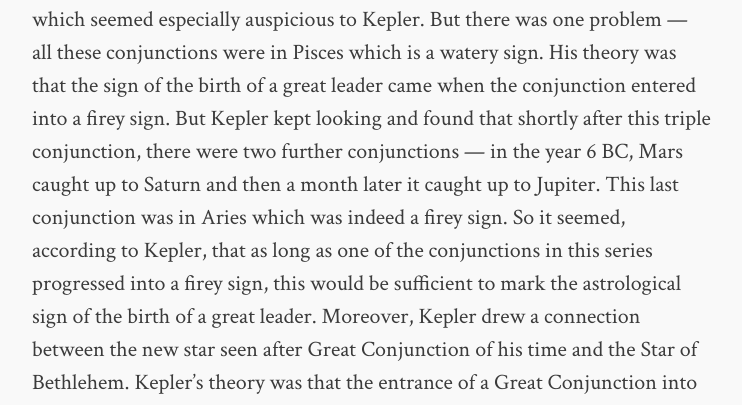
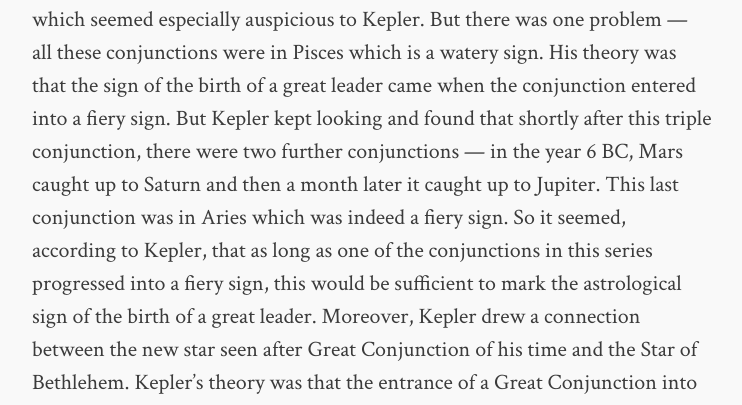
Before and after one commit to joe-antognini/song-of-urania, a Jekyll site: the page built from _posts/2023-01-06-025.md, in a window 1280 px wide and 1400 px high, scrolled down 21963 px. Shown: the part 981-1386 px from the top of the window, without its empty margins (268-1010 px from the left). Built offline with Jekyll 4.4.1, drawn with Linux system fonts in a browser that asks for light colours; comment, search, counter and statistics services are not loaded; some of the changed text lies outside the part shown.

Commit message:
Fix some typos in transcription.

```diff
--- a/_posts/2023-01-06-025.md
+++ b/_posts/2023-01-06-025.md
@@ -687,16 +687,16 @@ out that the Great Conjunction a few years before the birth of Christ was one
 of these triple conjunctions, which seemed especially auspicious to Kepler.
 But there was one problem --- all these conjunctions were in Pisces which is a
 watery sign.  His theory was that the sign of the birth of a great leader came
-when the conjunction entered into a firey sign.  But Kepler kept looking and
+when the conjunction entered into a fiery sign.  But Kepler kept looking and
 found that shortly after this triple conjunction, there were two further
 conjunctions --- in the year 6 BC, Mars caught up to Saturn and then a month
 later it caught up to Jupiter.  This last conjunction was in Aries which was
-indeed a firey sign.  So it seemed, according to Kepler, that as long as one of
-the conjunctions in this series progressed into a firey sign, this would be
+indeed a fiery sign.  So it seemed, according to Kepler, that as long as one of
+the conjunctions in this series progressed into a fiery sign, this would be
 sufficient to mark the astrological sign of the birth of a great leader.
 Moreover, Kepler drew a connection between the new star seen after Great
 Conjunction of his time and the Star of Bethlehem.  Kepler's theory was that
-the entrance of a Great Conjunction into the firey trigon produced a new star
+the entrance of a Great Conjunction into the fiery trigon produced a new star
 in the sky.  He had seen this in his own time, and he believed that the Star of
 Bethlehem recorded in the Gospel of Matthew was evidence of another such new
 star in the past.
@@ -781,14 +781,14 @@ Earlier when I was talking about Kepler's idea of the fiery trigon I mentioned
 the idea of the trine.  The zodiac was divided into four sets of three signs
 called trines.  Each sign in a trine was 120 degrees apart from the others and
 formed an equilateral triangle and each set was associated with one of the four
-elements of fire, water, earth, and air.  So for example the firey trine was
+elements of fire, water, earth, and air.  So for example the fiery trine was
 Aries, Leo, and Sagittarius, and the watery trine was Cancer, Scorpius, and
 Pisces.  Each trine had a set of three planets associated with it and these
 planets were ranked in order of their power in the trine.  Furthermore there
 were actually two separate rankings, one which was effective during the day,
 and another which was effective during the night.  The planets in the lists
 were the same in both cases, but the order was different.  So, for example, in
-the firey trine, the Sun took precedence during the day, but Jupiter took
+the fiery trine, the Sun took precedence during the day, but Jupiter took
 precedence during the night.
 
 Now all of the planets had an astrological association --- Jupiter was, for
@@ -829,7 +829,7 @@ planets have to be taken into account to read the horoscope.  Here, all the
 signs pointed to this being an exceedingly auspicious horoscope.  Jupiter was
 rising in Aries and what's more there was an occultation with the Moon, which
 would have magnified its powers.  Just to the west was Saturn and then Venus.
-Saturn was associated with the firey trine which included Aries, so this
+Saturn was associated with the fiery trine which included Aries, so this
 further increased the power of the trine, and Venus was just outside of Aries
 in the sign of Pisces, part of the watery trine that it was associated with.
 Since Venus was also an exalted planet, seeing it both in its own trine and
```
Also changed, not shown: _posts/2021-12-20-012.md (+5 -5 lines), _posts/2022-01-19-013.md (+1 -1 lines), _posts/2022-02-16-014.md (+1 -1 lines).
